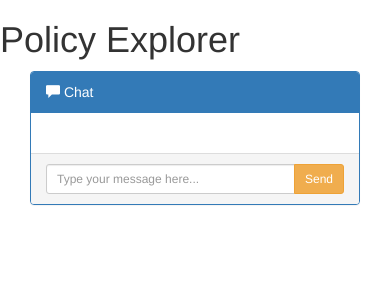
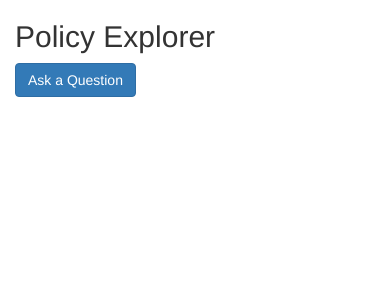
Before and after one commit to sidprasad/halp, a Flask app: page / in a window 390 px wide. Shown: the top 300 px of the page. Run offline with Flask 3, Linux system fonts and the light colour scheme; data that the repository does not hold is empty; parts of the project's set-up code (start-up, migrations or seed data) failed here and were passed over; some libraries are stand-ins or nearby versions.

Commit message:
HTML is broken, and need to rewrite it well

```diff
--- a/assistant.py
+++ b/assistant.py
@@ -1,6 +1,6 @@
 import gptinterface
 from utilities import *
-import json
+
 
 
 class Assistant:
@@ -15,6 +15,8 @@ class Assistant:
 
 
         '''.format(p = plaintext_policy)
+
+
         return PLAINTEXT_SYSTEM_PROMPT
 
 
@@ -36,4 +38,4 @@ class Assistant:
         raw_str = gptinterface.ask_gpt_chunked(system_prompt=system_prompt, user_prompt= user_prompt)
 
         ## Make this robust
-        return json.loads(raw_str)
+        return try_parse_json_answer(raw_str)
--- a/dialogic.py
+++ b/dialogic.py
@@ -22,6 +22,9 @@ class DialogicPrompter:
     def check_answer(self, q, a, pp):
         system_prompt = self.get_system_prompt(policy_url=pp)
         user_prompt = self.get_user_prompt(question = q, answer = a)
+
+
+        ## TODO: THis needs to be fixed :)
         return gptinterface.ask_gpt_chunked(system_prompt=system_prompt, user_prompt= user_prompt)
 
     # Will abstract out to various connectors
--- a/main.py
+++ b/main.py
@@ -22,8 +22,25 @@ def assistantanswer():
     ans = ast.gen_answer(question=question, privacy_policy = policy_url)
     return ans
 
+@app.route('/dialogic/gen', methods=['POST'])
+def questiongen():
+    dq = DialogicPrompter()
+
+    data = request.get_json()
+    policy_url = data.get('policy_url')
+    q = dq.gen_question(policy_url = policy_url)
+    return q
 
 
+@app.route('/dialogic/check', methods=['POST'])
+def questiongen():
+    dq = DialogicPrompter()
+    data = request.get_json()
+    policy_url = data.get('policy_url')
+    question = data.get('question')
+    answer = data.get('answer')
+    v = dq.check_answer(policy_url = policy_url, question = question, answer = answer)
+    return v
 
 if __name__ == '__main__':
     app.run(debug=True)
--- a/static/utils.js
+++ b/static/utils.js
@@ -1,19 +1,18 @@
+
+
+async function makePostRequest(url = '', data = {}) {
+    const response = await fetch(url, {
+        method: 'POST',
+        headers: {
+            'Content-Type': 'application/json'
+        },
+        body: JSON.stringify(data)
+    });
+    return response.json();
+}
 
 
 
-
-
-function makePostRequest(url, data) {
-    const xhr = new XMLHttpRequest();
-    xhr.open('POST', url, false);
-    xhr.setRequestHeader('Content-Type', 'application/json');
-    xhr.send(JSON.stringify(data));
-    if (xhr.status === 200) {
-        return JSON.parse(xhr.responseText);
-    } else {
-        console.error(xhr.statusText);
-    }
-}
 
 function getConfidenceColor(confidence) {
     if (confidence < 0.19) return 'red';
--- a/templates/index.html
+++ b/templates/index.html
@@ -39,40 +39,36 @@
                     'question' : message,
                     'policy_url' : "https://www.gradescope.com/privacy" //'{{ policy }}'
                 }
+                var resp = document.createElement('li');
+                resp.textContent = "...thinking...";
+                resp.classList.add('robot-bullet');
+                chat.appendChild(resp);
 
-                responseJSON = makePostRequest('/answer', payload);
-
+                makePostRequest('/answer', payload)
+                    .then(responseJSON =>
+                    {
                         responseConf = responseJSON['Confidence'];
                         var c = getConfidenceColor(responseConf);
-
-                var resp = document.createElement('li');
-
                         resp.style.color = c;
-
                         resp.textContent = responseJSON['Answer'];
-                resp.classList.add('robot-bullet');
-
-                // And output
-                chat.appendChild(resp);
+                    });
             }
         }
     </script>
 
 </head>
 <body>
-    <h1>Policy Explorer</h1>
+    <div class="main">
 
-
-    <div class="container-fluid">
-        <div class="row">
-            <div class="col-md-6">
         <div class="container">
-
-                    {{ policy_html}}
+            <h2>Policy Explorer</h2>
         </div>
-            </div>
-            <div class="col-md-6">
-                <div class="container">
+        <div class="container fixed-top">
+            <button class="btn btn-primary" type="button" data-toggle="collapse" data-target="#collapseExample" aria-expanded="false" aria-controls="collapseExample">
+                Ask a Question
+            </button>
+            <div class="collapse" id="collapseExample">
+                <div class="card card-body">
                         <div class="row">
                             <div class="col-md-6">
                                 <div class="panel panel-primary">
@@ -101,7 +97,10 @@
             </div>
         </div>
     </div>
-
+        <div class="container-fluid" id="policy_pane">
+            {{ policy_html | safe }}
+        </div>
+    </div>
 
 
 
--- a/utilities.py
+++ b/utilities.py
@@ -4,6 +4,7 @@ import nltk
 import html2text
 from nltk.corpus import stopwords
 from nltk.tokenize import word_tokenize, sent_tokenize
+import json
 
 
 nltk.download('punkt')
@@ -77,8 +78,16 @@ def summarizer(text):
 
 
 def get_policy_from_web(url):
-    text_with_html = get_policy_from_web(url)
-    plaintext_policy = html2text.html2text(text_with_html)
+    text_with_html = get_policy_from_web_html(url)
+    soup = BeautifulSoup(text_with_html, 'html.parser')
+    plaintext_policy = soup.get_text()
+
+
+    # This is a hack I need to figure out!!
+    c = 0
+    while rough_num_words(plaintext_policy) > 3000 and c < 3:
+        c += 1
+        plaintext_policy = summarizer(plaintext_policy)
 
     return plaintext_policy
 
@@ -88,9 +97,17 @@ def get_policy_from_web_html(url):
 
     # Check if the request was successful
     if response.status_code == 200:
+        return response.text
         # Parse the HTML content of the page using BeautifulSoup
-        soup = BeautifulSoup(response.text, 'html.parser')
-        return soup.get_text()
+
     else:
         print("Failed to retrieve the webpage. Status code:", response.status_code)
         return ""
+
+
+
+def try_parse_json_answer(json_string):
+    try:
+        return json.loads(json_string)
+    except:
+        return {'Answer' : "Something went wrong", 'Confidence' : 0}
```
Lines whose indentation alone changed are shown as unchanged.
